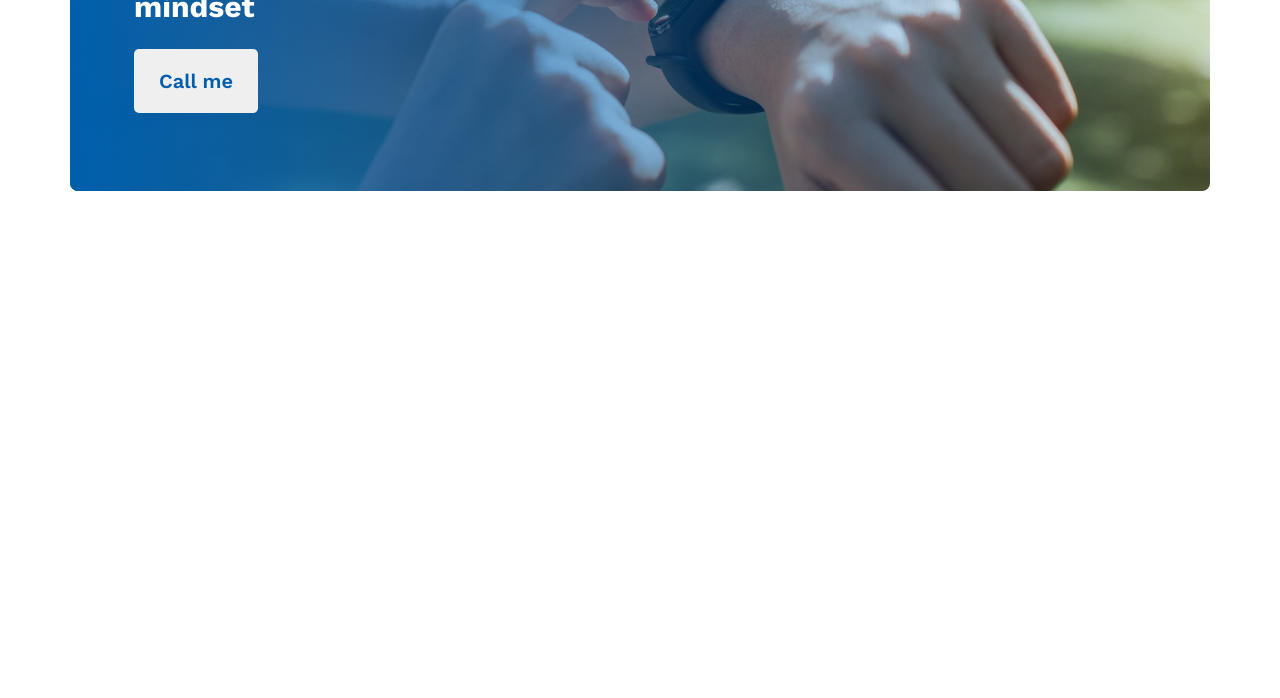
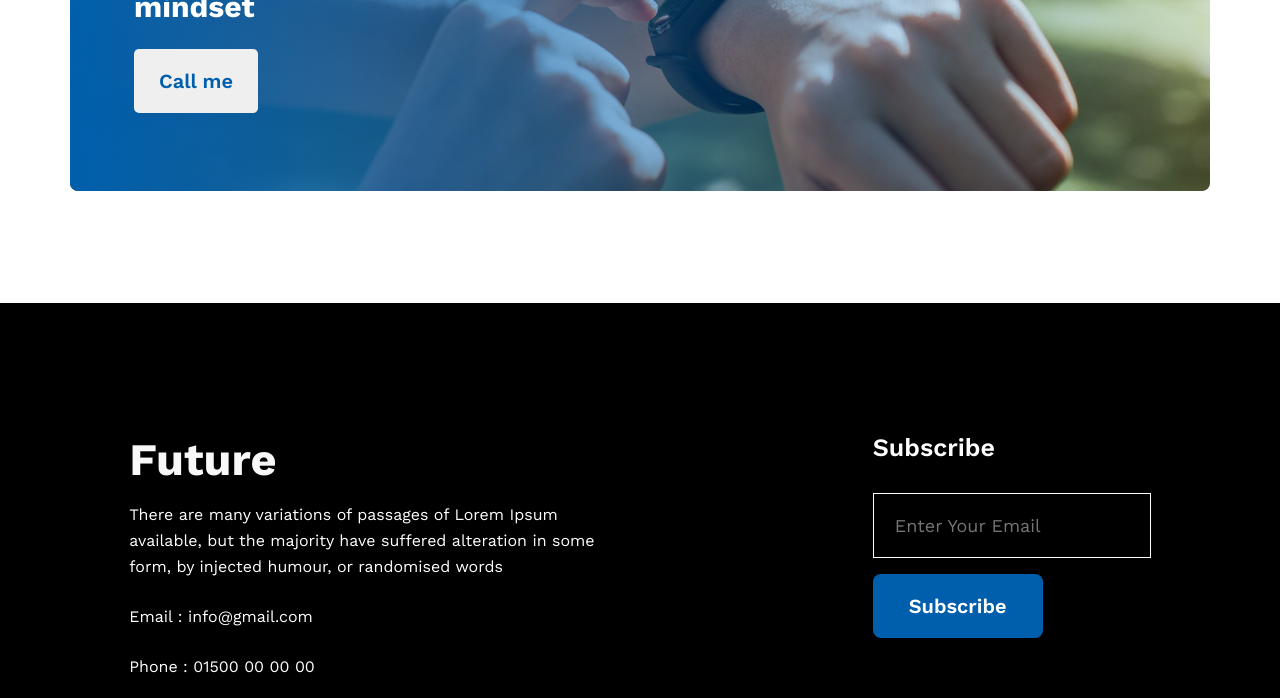
Before and after one commit to DarkAsfu/assignment-01, a plain HTML site: page index.html in a window 1280 px wide. Shown: the part 2352-3050 px from the top of the page. Before the commit the page ends 2655 px from the top, so only its background shows below. Drawn offline with nearby package versions, Linux system fonts and the light colour scheme.

Commit message:
Assignment Completed

```diff
--- a/index.html
+++ b/index.html
@@ -70,5 +70,27 @@
             </div>
         </div>
     </section>
+    <footer>
+        <div class="footer-section">
+            <div class="other">
+                <div class="contact">
+                    <h2 class="footer-title">Future</h2>
+                    <p class="footer-desc">There are many variations of passages of Lorem Ipsum<br>available, but the majority have suffered alteration in some<br>form, by injected humour, or randomised words</p>
+                    <p class="email">Email : info@gmail.com</p>
+                    <p class="phn">Phone : 01500 00 00 00</p>
+                    <div class="social-icon">
+                        <img src="images/icons/fb.png" alt="">
+                        <img src="images/icons/youtube.png" alt="">
+                        <img src="images/icons/twitter.png" alt="">
+                    </div>
+                </div>
+                <div class="subscribe">
+                    <h4>Subscribe</h4>
+                    <input type="email" name="" id="" placeholder="Enter Your Email"><br>
+                    <a href=""><button class = "btn">Subscribe</button></a>
+                </div>
+            </div>
+        </div>
+    </footer>
 </body>
 </html>
--- a/style/style.css
+++ b/style/style.css
@@ -1,11 +1,13 @@
 @import url('https://fonts.googleapis.com/css2?family=Open+Sans:wght@400;600;700;800&family=Work+Sans:wght@400;500;600;700;800&display=swap');
-*{
+
+* {
     margin: 0 auto;
     box-sizing: border-box;
     padding: 0;
     font-family: 'Work Sans', sans-serif;
 }
-header{
+
+header {
     background: url(../images/banner/banner3.png);
     height: 808px;
     background-repeat: no-repeat;
@@ -13,13 +15,14 @@ header{
 
 }
 
-.banner-info{
+.banner-info {
     /* padding-left: 845px; */
     padding-right: 230px;
     text-align: right;
 
 }
-.banner-info .banner-title{
+
+.banner-info .banner-title {
     padding-top: 216px;
     font-weight: 700;
     font-size: 60px;
@@ -28,7 +31,8 @@ header{
     padding-bottom: 24px;
     padding-left: 845px;
 }
-.banner-info .banner-description{
+
+.banner-info .banner-description {
     font-weight: 400;
     font-size: 16px;
     line-height: 26px;
@@ -36,21 +40,25 @@ header{
     color: #fff;
     padding-bottom: 32px;
 }
-a{
+
+a {
     text-decoration: none;
 
 }
-.btn{
+
+.btn {
     border: none;
-    padding:20px 25px;
+    padding: 20px 25px;
     font-weight: 600;
     font-size: 20px;
     color: #005FAC;
 }
-.about-section{
+
+.about-section {
     padding-top: 131px;
 }
-.about{
+
+.about {
     width: 1072px;
     height: 723px;
     display: flex;
@@ -59,49 +67,58 @@ a{
     gap: 87px;
 
 }
-.about-info-title, .plan-title{
+
+.about-info-title,
+.plan-title {
     font-weight: 700;
     font-size: 40px;
     line-height: 47px;
     color: #151414;
     padding-bottom: 24px;
 }
-.about-info-desc{
+
+.about-info-desc {
     font-weight: 400;
     font-size: 16px;
     line-height: 26px;
     padding-bottom: 16px;
 }
-.list{
+
+.list {
     list-style: none;
     font-weight: 400;
     font-size: 16px;
     line-height: 26px;
     color: #444343;
 }
-i{
+
+i {
     color: #16D887;
 }
 
-.plan-section{
+.plan-section {
     padding-top: 130px;
     width: 1141px;
 }
-.plan-title{
+
+.plan-title {
     text-align: center;
     padding-bottom: 34px;
 }
-.plans{
+
+.plans {
     display: flex;
     justify-content: space-between;
     gap: 86px;
     padding-bottom: 130px;
 }
-.plan .icon{
-    margin-left: 44px ;
+
+.plan .icon {
+    margin-left: 44px;
     padding-bottom: 27px;
 }
-.plan .planBox-title{
+
+.plan .planBox-title {
     text-align: center;
     padding-bottom: 16px;
     font-weight: 700;
@@ -109,7 +126,8 @@ i{
     line-height: 35px;
     color: #151414;
 }
-.plan .planBox-desc{
+
+.plan .planBox-desc {
     text-align: center;
     padding-bottom: 16px;
     font-weight: 500;
@@ -118,15 +136,17 @@ i{
     color: #737272;
 }
 
-.gradient-box{
+.gradient-box {
     width: 1140px;
     padding-bottom: 190px;
     position: relative;
 }
-.gra-img{
+
+.gra-img {
     margin-bottom: -305px;
 }
-.textArea h3{
+
+.textArea h3 {
     text-align: left;
     padding-bottom: 25px;
     font-weight: 700;
@@ -137,7 +157,73 @@ i{
     padding-top: 59px;
     margin-top: -300px;
 }
-.textArea .btn{
+
+.textArea .btn {
     margin-left: 64px;
     border-radius: 5px;
 }
+
+footer {
+    background-color: #000;
+}
+
+.footer-section {
+    padding: 130px 0;
+}
+
+.footer-title {
+    font-weight: 700;
+    font-size: 45px;
+    line-height: 53px;
+    color: #F8F8F8;
+    padding-bottom: 16px;
+}
+
+.footer-desc,
+.email,
+.phn {
+    font-weight: 400;
+    font-size: 16px;
+    line-height: 26px;
+    color: #fff;
+    padding-bottom: 24px;
+
+}
+
+.other {
+    display: flex;
+    justify-content: space-between;
+
+}
+ .contact{
+    width: 485px;
+    height: 317px;
+}
+
+.subscribe h4 {
+    font-weight: 600;
+    font-size: 25px;
+    line-height: 29px;
+    color: #FFFFFF;
+    padding-bottom:31px ;
+
+}
+.subscribe input{
+    color: #F8F8F8;
+    background-color: #000;
+    border: 1px solid #FFFFFF;
+    font-style: normal;
+    font-weight: 400;
+    font-size: 18px;
+    line-height: 21px;
+    padding: 21px;
+    margin-bottom: 16px;
+
+}
+
+.subscribe .btn{
+    color: #fff;
+    background-color: #005FAC;
+    padding: 20px 36px;
+    border-radius: 8px;
+}
```
